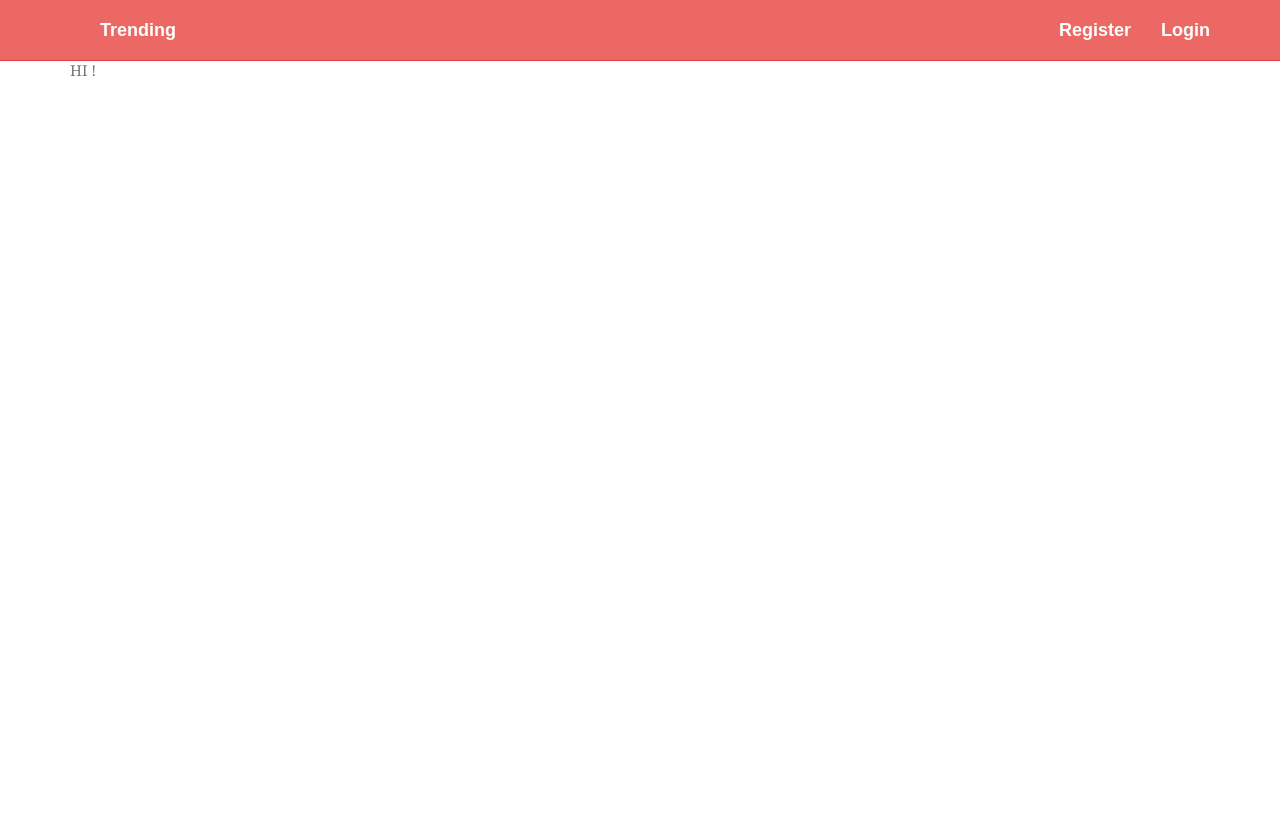
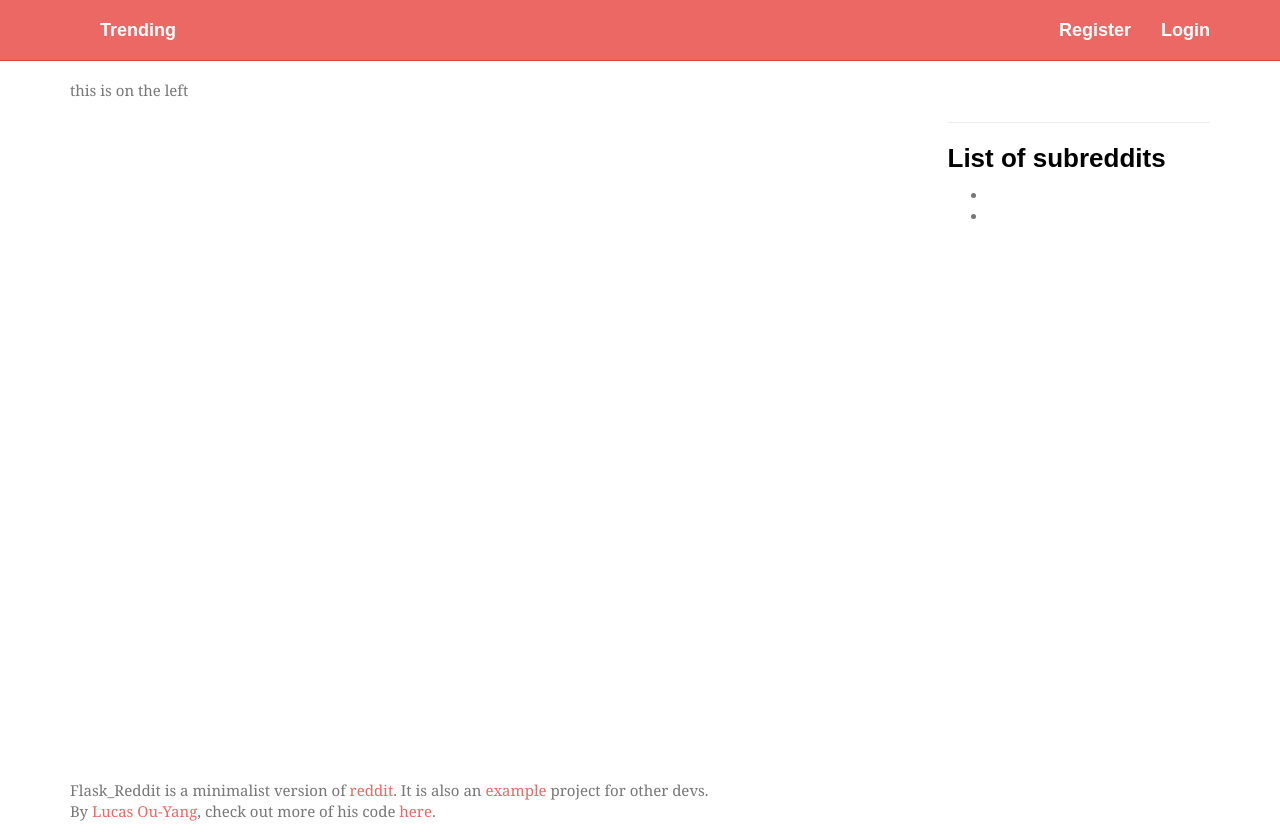
Before and after one commit to codelucas/flask_reddit, a Flask app: page / in a window 1280 px wide. Before the commit the page ends 76 px from the top, so only its background shows below. Run offline with Flask 2, Linux system fonts and the light colour scheme; parts of the project's set-up code (start-up, migrations or seed data) failed here and were passed over; some libraries are stand-ins or nearby versions; some web fonts are replaced.

Commit message:
changed frontend structure

```diff
--- a/flask_reddit/static/css/style.css
+++ b/flask_reddit/static/css/style.css
@@ -3,10 +3,14 @@
  *  fairly organized!
  */
 
-.label {
-    color: #000;
+.main-box {
+    margin-top: 20px;
+    min-height: 700px;
 }
 
+.the-404-image {
+    margin: 20px 0 80px 0;
+}
 
 /*
  * Google style login form
--- a/flask_reddit/templates/base.html
+++ b/flask_reddit/templates/base.html
@@ -65,12 +65,22 @@
         </div>
       </div>
 
+      <div class="row main-box">
       {% block content %}
+
+      {% endblock %}
+      </div>
+
       <div class="row">
-        <div class="col-lg-12">
-        </div>
+          <div class="col-lg-12">
+              <p>Flask_Reddit is a minimalist version of <a href="http://reddit.com">reddit</a>.
+               It is also an <a href="https://github.com/codelucas/flask_reddit">example</a>
+               project for other devs.
+               <br>
+              By <a href="http://codelucas.com">Lucas Ou-Yang</a>, check out more of his
+               code <a href="https://github.com/codelucas">here</a>.</p>
+          </div>
       </div>
-      {% endblock %}
 
     </div><!-- /.container -->
 
--- a/flask_reddit/templates/home.html
+++ b/flask_reddit/templates/home.html
@@ -1,8 +1,8 @@
 {% extends "base.html" %}
 
 {% block content %}
-  HI {{ user.username }}!
-
+  <div class="col-lg-9">
+      <p> this is on the left</p>
       {% for thread in threads %}
         <div class="row">
           <a href="{{ thread.link }}">{{ thread.title }}</a>
@@ -11,6 +11,18 @@
           <br>
           {{ length(thread.comments) }}
         </div>
-
       {% endfor %}
+  </div>
+  <div class="col-lg-3">
+    {% if user is defined and user != None %}
+        <a href=""><button class="btn btn-primary">Submit a post</button></a>
+    {% endif %}
+    <br>
+    <hr>
+    <h3>List of subreddits</h3>
+    <ul>
+        <li></li>
+        <li></li>
+    </ul>
+  </div>
 {% endblock %}
--- a/flask_reddit/templates/users/login.html
+++ b/flask_reddit/templates/users/login.html
@@ -26,5 +26,4 @@
         </div>
     </div>
 </div>
-
 {% endblock %}
```
Also changed, not shown: flask_reddit/templates/404.html (+10 -0 lines). Lines whose indentation alone changed are shown as unchanged.
